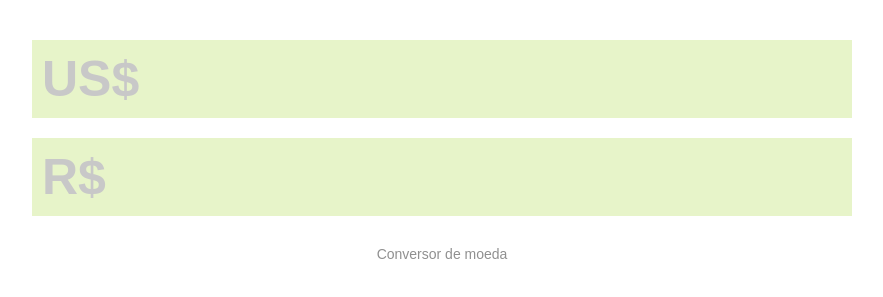
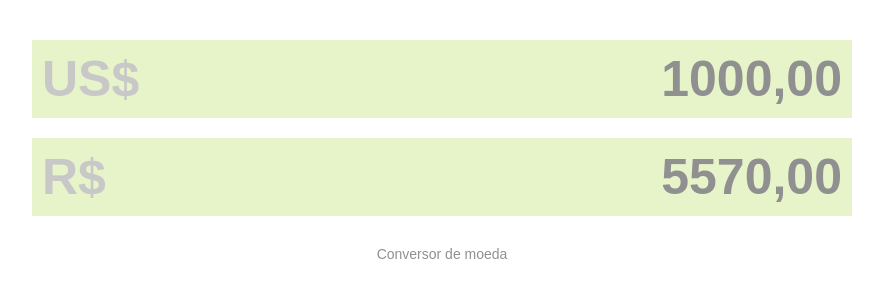
Before and after one commit to kevynhb/conversorUsd-Brl, a plain HTML site: page index.html in a window 1280 px wide. Shown: the part 123-420 px from the top of the page, without its empty margins (198-1081 px from the left). Drawn offline with Linux system fonts and the light colour scheme.

Commit message:
Local src script.js corrigido

```diff
--- a/index.html
+++ b/index.html
@@ -28,7 +28,7 @@
         Conversor de moeda
     </footer>
 
-    <script src="assets/script.js"></script>
+    <script src="script.js"></script>
 </body>
 
 </html>
```
